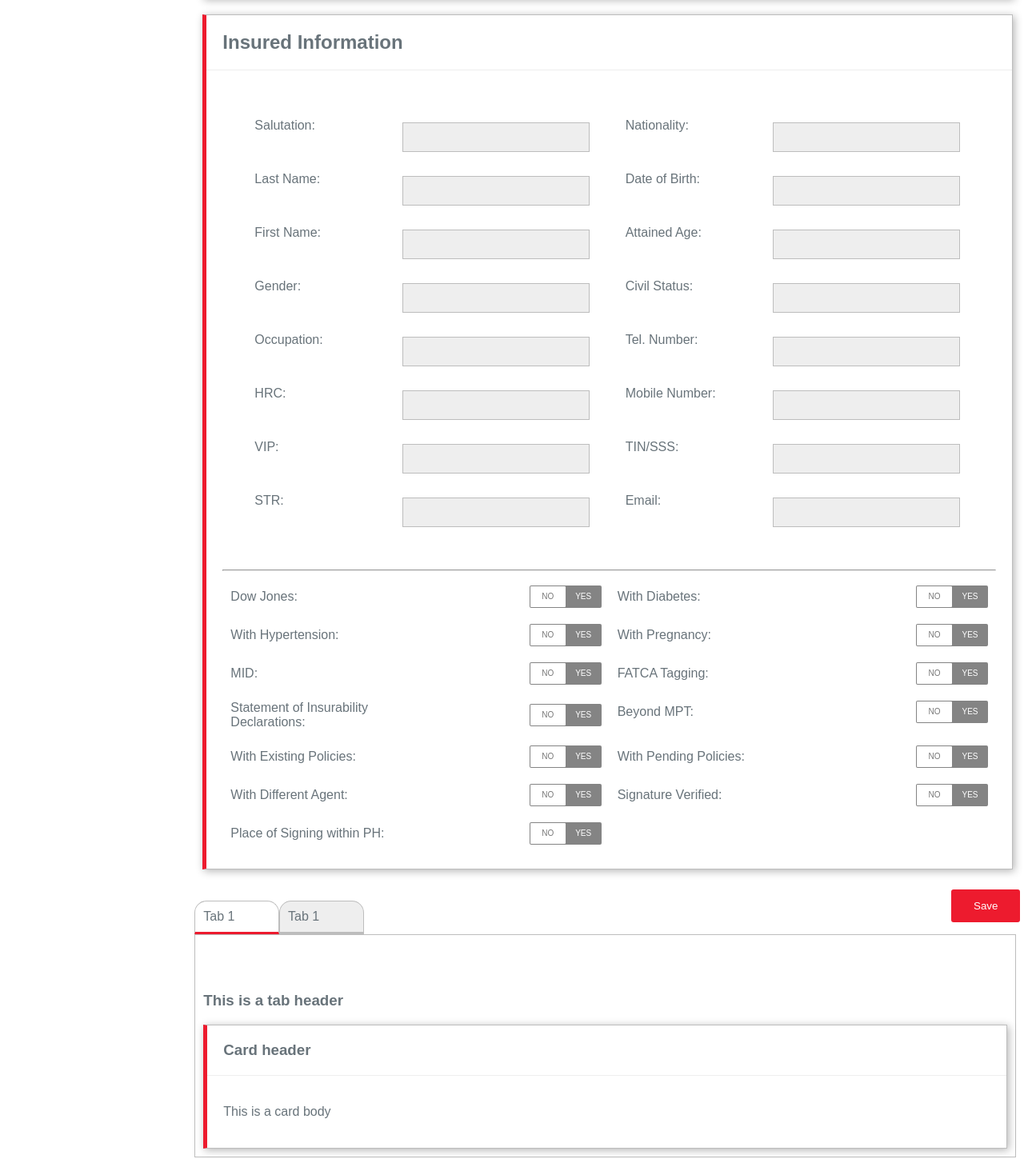
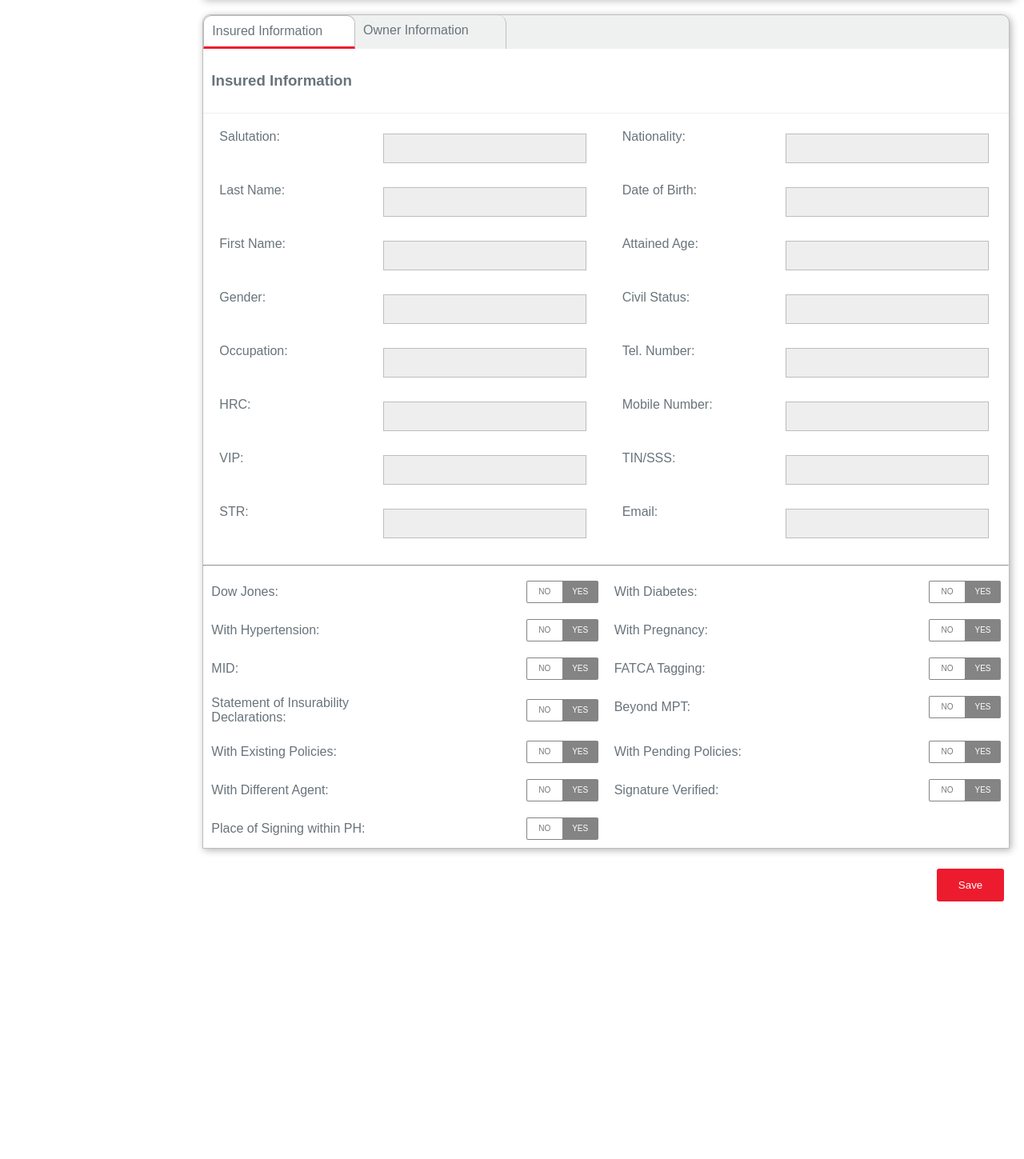
Before and after one commit to questronix/bpm-pl-ui, a React (Create React App) app: page / in a window 1280 px wide. Shown: the part 1215-2664 px from the top of the page at 80% size. After the commit the page ends 2367 px from the top, so only its background shows below. Built offline with nearby package versions, Linux system fonts and the light colour scheme; some icons are missing.

Commit message:
change fatca card into tabs, fixed login button

```diff
--- a/src/modules/login/component/LoginForm.js
+++ b/src/modules/login/component/LoginForm.js
@@ -55,7 +55,12 @@ class LoginForm extends Component {
                 value={this.state.password}
                 onChange={this.handleInputChange} />
             </div>
-            <input className="btn primary fit-width" type="submit" value="Login" />
+            <button className="btn col xl-12 prulife"
+            type="submit"
+            value="Login" >
+            Login
+            </button>
+            {/* <input className="btn col xl-12 primary" type="submit" value="Login" ></input> */}
           </div>
         </div>
       </form>
--- a/src/modules/policy/component/Fatca.js
+++ b/src/modules/policy/component/Fatca.js
@@ -129,13 +129,21 @@ class Fatca extends Component {
           <div>
             <div className="flex-container flex-wrap">
               <div className="col">
-                <div className="card-alt col xl-12 l-12 m-12 s-12 xs-12 no-padding">
-                  <div className="card-header">
-                    <h2 className="font-prugray no-padding no-margin">
+                <div className="tabs col xl-12 l-12 m-12 s-12 xs-12">
+                  <div className="tab-container flex-container no-padding col xl-12">
+                    <div className="tab-title col xl-2 l-2 m-2 s-2 xs-2 tab-active">
                       Insured Information
-                </h2>
+                    </div>
+                    <div className="tab-title col xl-2 l-2 m-2 s-2 xs-2">
+                      Owner Information
+                    </div>
                   </div>
-                  <div className="card-body">
+                  <div className="col tab-header">
+                    <h3 className="font-prugray ">
+                      Insured Information
+                    </h3>
+                  </div>
+                  <div className="tab-body">
                     <InsuredInformation insured={this.props.insured} />
                     <hr />
                     <div className="flex-container flex-wrap ">
--- a/src/modules/policy/component/InsuredInformation.js
+++ b/src/modules/policy/component/InsuredInformation.js
@@ -1,4 +1,5 @@
 import React, { Component } from 'react';
+import Card from '../../../shared/component/cards/Cards';
 
 class InsuredInformation extends Component {
 
--- a/src/modules/policy/component/Policy.js
+++ b/src/modules/policy/component/Policy.js
@@ -3,9 +3,9 @@ import SearchPolicyForm from './SearchPolicyForm';
 import PolicyInformation from './PolicyInformation';
 import Fatca from './Fatca';
 import Transaction from './Transaction';
-import { PolicyService }  from '../../../services/request';
+import { PolicyService } from '../../../services/request';
 import axios from 'axios';
-import Tabs from '../../../shared/component/tabs/tabs';
+import Tabs from '../../../shared/component/tabs/Tabs';
 
 class Policy extends Component {
   constructor(props) {
@@ -70,7 +70,7 @@ class Policy extends Component {
     });
     PolicyService.getPolicyInformationByID({ policyNumber }).then((result) => {
       this.setState({
-        policy: result.data.data.policy ,
+        policy: result.data.data.policy,
         insured: result.data.data.insured,
         isSearching: false,
       });
@@ -211,20 +211,21 @@ class Policy extends Component {
     return (
       <div className="flex-container flex-wrap">
         <div className="col xl-2 l-2 m-2 s-hide xs-hide">
-        sad
+          sad
         </div>
         <div className="col xl-10 l-10 m-10 s-11 xs-11 margin-top-90">
           <h1 className="font-prulife">Policy Information</h1>
-           <SearchPolicyForm onPolicySearchSubmit={this.handlePolicySearchSubmit} isSearching={this.state.isSearching} />
+          <SearchPolicyForm onPolicySearchSubmit={this.handlePolicySearchSubmit} isSearching={this.state.isSearching} />
           <PolicyInformation policy={this.state.policy} />
           <Transaction
             transactionCheckList={this.state.transactionCheckList}
             onTransactionChange={this.handleTransactionChange} />
           <Fatca insured={this.state.insured} />
-          <div className="col xl-12 l-12 m-2 s-12 xs-12  flex xl-f-end l-f-end m-f-end s-f-center xs-f-center">
-            <input className="btn prulife col xl-1 l-1 m-12 s-12 xs-12" type="button" value="Save" />
+          <div className="flex-container">
+            <div className="col xl-12 l-12 m-2 s-12 xs-12  flex xl-f-end l-f-end m-f-end s-f-center xs-f-center">
+              <input className="btn prulife col xl-1 l-1 m-12 s-12 xs-12" type="button" value="Save" />
+            </div>
           </div>
-          <Tabs/>
         </div>
       </div>
     );
--- a/src/modules/policy/component/SearchPolicyForm.js
+++ b/src/modules/policy/component/SearchPolicyForm.js
@@ -27,16 +27,6 @@ class SearchPolicyForm extends Component {
     return (
       <form onSubmit={this.handleSubmit}>
         <div className="flex-wrap flex-container">
-          <div className="xl-hide card-alt">
-            <div className="card-header">
-              <h3>
-                test header
-            </h3>
-            </div>
-            <div className="card-body">
-              teststeasdasd
-          </div>
-          </div>
           <label className="col xl-1 l-1 m-1 s-12 xs-12 flex f-center"><span className="fa fa-warning"></span> Policy Number: </label>
           {this.props.isSearching ?
             (<Fragment>
@@ -45,7 +35,7 @@ class SearchPolicyForm extends Component {
                 placeholder="Input policy number here"
                 value={this.state.policyNumber}
                 onChange={this.handleInputChange} disabled />
-              <input className="btn disabled prugray col xl-1 l-1 m-1 s-3 xs-3" disabled type="submit" value="Searching" />
+              <input className="btn font-prugray disabled prugray col xl-1 l-1 m-1 s-3 xs-3" disabled type="submit" value="Searching" />
             </Fragment>) :
             (<Fragment><input className="input xl-4 l-4 m-4 col s-9 xs-9"
               type="text"
--- a/src/override.css
+++ b/src/override.css
@@ -1,5 +1,13 @@
 body, html, h1, h3, h4, h5, h6, a, p, span {
   color: #68737A; }
+
+::selection {
+  background: rgba(237, 27, 46, 0.6);
+  color: #fff; }
+
+::-moz-selection {
+  background: rgba(237, 27, 46, 0.6);
+  color: #fff; }
 
 body, html {
   max-width: 100%;
@@ -10,7 +18,8 @@ body, html {
 
 /* width */
 ::-webkit-scrollbar {
-  width: 8px; }
+  width: 8px;
+  height: 3px; }
 
 /* Track */
 ::-webkit-scrollbar-track {
@@ -930,7 +939,7 @@ ul, li, ol {
 .no-margin, nav.navbar, nav.navbar p, nav.navbar a, nav.navbar h1, nav.navbar h2, nav.navbar h3, nav.navbar h4, nav.navbar h5, nav.navbar h6, .sidebar ul.sidebar-list li p, .sidebar ul.sidebar-list li a, .sidebar ul.sidebar-list li h1, .sidebar ul.sidebar-list li h2, .sidebar ul.sidebar-list li h3, .sidebar ul.sidebar-list li h4, .sidebar ul.sidebar-list li h5, .sidebar ul.sidebar-list li h6, .sidebar ol.sidebar-list li p, .sidebar ol.sidebar-list li a, .sidebar ol.sidebar-list li h1, .sidebar ol.sidebar-list li h2, .sidebar ol.sidebar-list li h3, .sidebar ol.sidebar-list li h4, .sidebar ol.sidebar-list li h5, .sidebar ol.sidebar-list li h6 {
   margin: 0 !important; }
 
-.no-padding, nav.navbar p, nav.navbar a, nav.navbar h1, nav.navbar h2, nav.navbar h3, nav.navbar h4, nav.navbar h5, nav.navbar h6, .sidebar ul.sidebar-list, .sidebar ol.sidebar-list, .sidebar ul.sidebar-list li p, .sidebar ul.sidebar-list li a, .sidebar ul.sidebar-list li h1, .sidebar ul.sidebar-list li h2, .sidebar ul.sidebar-list li h3, .sidebar ul.sidebar-list li h4, .sidebar ul.sidebar-list li h5, .sidebar ul.sidebar-list li h6, .sidebar ol.sidebar-list li p, .sidebar ol.sidebar-list li a, .sidebar ol.sidebar-list li h1, .sidebar ol.sidebar-list li h2, .sidebar ol.sidebar-list li h3, .sidebar ol.sidebar-list li h4, .sidebar ol.sidebar-list li h5, .sidebar ol.sidebar-list li h6 {
+.no-padding, nav.navbar p, nav.navbar a, nav.navbar h1, nav.navbar h2, nav.navbar h3, nav.navbar h4, nav.navbar h5, nav.navbar h6, .sidebar ul.sidebar-list, .sidebar ol.sidebar-list, .sidebar ul.sidebar-list li p, .sidebar ul.sidebar-list li a, .sidebar ul.sidebar-list li h1, .sidebar ul.sidebar-list li h2, .sidebar ul.sidebar-list li h3, .sidebar ul.sidebar-list li h4, .sidebar ul.sidebar-list li h5, .sidebar ul.sidebar-list li h6, .sidebar ol.sidebar-list li p, .sidebar ol.sidebar-list li a, .sidebar ol.sidebar-list li h1, .sidebar ol.sidebar-list li h2, .sidebar ol.sidebar-list li h3, .sidebar ol.sidebar-list li h4, .sidebar ol.sidebar-list li h5, .sidebar ol.sidebar-list li h6, .tabs {
   padding: 0 !important; }
 
 .flex-container, nav.navbar .navmenu ul, nav.navbar .navmenu ol {
@@ -2112,26 +2121,54 @@ nav {
 
 .tabs {
   background-color: #fff;
-  border: solid 1px #bdbdbd; }
+  border: solid 1px #bdbdbd;
+  overflow: hidden;
+  border-radius: 10px 10px 0 0;
+  -webkit-box-shadow: 2px 2px 10px rgba(0, 0, 0, 0.3);
+  -moz-box-shadow: 2px 2px 10px rgba(0, 0, 0, 0.3);
+  -ms-box-shadow: 2px 2px 10px rgba(0, 0, 0, 0.3);
+  box-shadow: 2px 2px 10px rgba(0, 0, 0, 0.3); }
+  .tabs .tab-container {
+    overflow-x: auto;
+    background-color: rgba(104, 115, 122, 0.1); }
+  .tabs .tab-header {
+    border-bottom: solid 1px #eee; }
   .tabs .tab-title {
+    -webkit-user-select: none;
+    /* Safari 3.1+ */
+    -moz-user-select: none;
+    /* Firefox 2+ */
+    -ms-user-select: none;
+    /* IE 10+ */
+    user-select: none;
+    /* Standard syntax */
     -webkit-transition: all .3s ease-out;
     -moz-transition: all .3s ease-out;
     -ms-transition: all .3s ease-out;
     -o-transition: all .3s ease-out;
     transition: all 0.3s ease-out;
-    transform: translate(-11px, -53px);
+    border-right: solid 1px #bdbdbd;
+    cursor: pointer;
+    color: #68737A;
+    border-radius: 10px 10px 0 0; }
+    .tabs .tab-title:hover {
+      background-color: #eee;
+      color: #68737A;
+      border-bottom: solid 3px #ED1B2E;
+      border-radius: 10px 10px 0 0; }
+    .tabs .tab-title.tab-disabled {
+      background-color: #bdbdbd;
+      cursor: not-allowed;
+      border-radius: 10px 10px 0 0; }
+      .tabs .tab-title.tab-disabled:hover {
+        border-bottom: none; }
+  .tabs .tab-active {
     background-color: #fff;
     border-top: solid 1px #bdbdbd;
+    border-bottom: solid 3px #ED1B2E;
     border-right: solid 1px #bdbdbd;
-    border-bottom: solid 3px #bdbdbd;
     border-left: solid 1px #bdbdbd;
-    cursor: pointer;
-    border-radius: 15px 15px 0 0; }
-    .tabs .tab-title:hover {
-      background-color: rgba(104, 115, 122, 0.1);
-      color: #68737A; }
-  .tabs .tab-active {
-    border-bottom: solid 3px #ED1B2E;
+    border-radius: 10px 10px 0 0;
     color: #68737A; }
 
 /*# sourceMappingURL=Override.css.map */
--- /dev/null
+++ b/src/shared/component/cards/Cards.js
@@ -0,0 +1,22 @@
+import React, { Component } from 'react';
+
+class Card extends Component {
+  render() {
+    return (
+      <div className="App">
+        <div className="card-alt">
+          <div className="card-header">
+            <h2>
+              This is a card header
+            </h2>
+          </div>
+          <div className="card-body">
+            this is a card body
+          </div>
+        </div>
+      </div>
+    );
+  }
+}
+
+export default Card;
--- a/src/shared/component/tabs/Tabs.js
+++ b/src/shared/component/tabs/Tabs.js
@@ -6,14 +6,18 @@ class Tabs extends Component {
       <div className="App">
         <div className="flex-container xl-12 l-12 m-12 s-12 xs-12">
           <div className="tabs col">
-            <div className="flex-container col xl-12 no-padding">
-              <div className="tab-title col xl-1 l-1 m-1 s-1 xs-1 tab-active">
-                Tab 1
+            <div className="flex-container col xl-12 no-padding tab-container">
+              <div className="tab-title col xl-2 l-2 m-2 s-2 xs-2 tab-active">
+                active tab
               </div>
-              <div className="tab-title col xl-1 l-1 m-1 s-1 xs-1 disabled">
-                Tab 1
+              <div className="tab-title col xl-2 l-2 m-2 s-2 xs-2 tab-disabled">
+                disabled tab
+              </div>
+              <div className="tab-title col xl-2 l-2 m-2 s-2 xs-2">
+                other tab
               </div>
             </div>
+            <div className="col">
               <div className="tab-header">
                 <h3>
                   This is a tab header
@@ -36,6 +40,7 @@ class Tabs extends Component {
             </div>
           </div>
         </div>
+      </div>
     );
   }
 }
```
Lines whose indentation alone changed are shown as unchanged.
